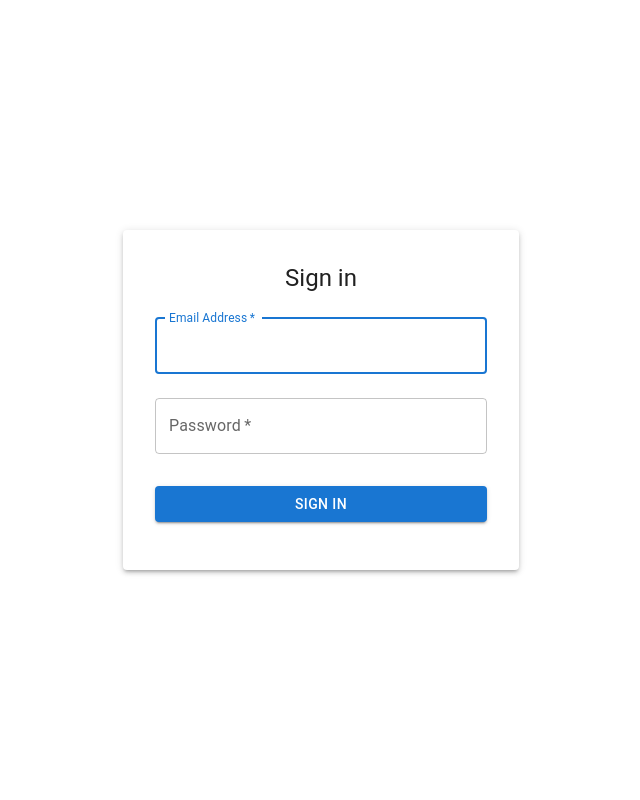
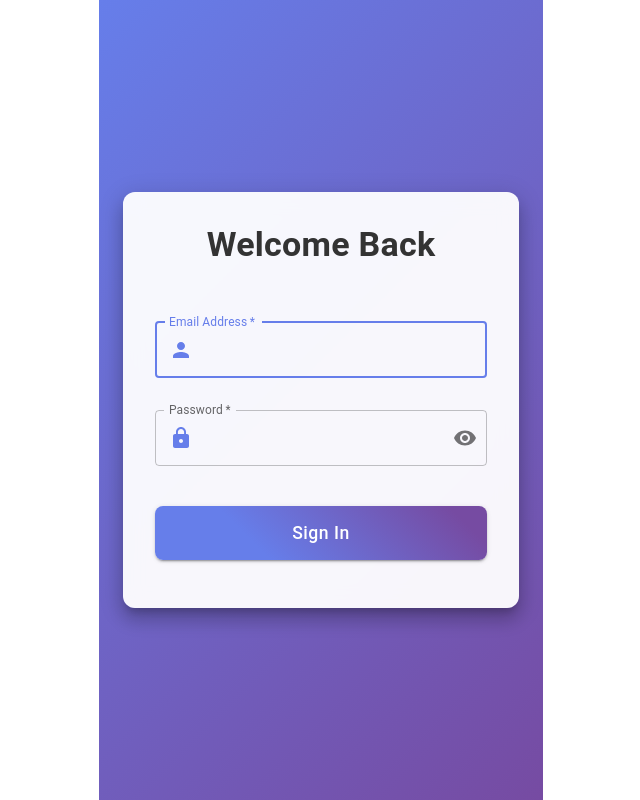
Before and after one commit to namhai18/homecare-app, a React (Vite) app: page / in a window 1280 px wide. Shown: the whole page, without its empty margins (319-959 px from the left). Built offline with nearby package versions, Linux system fonts and the light colour scheme.

Commit message:
Add modern login design and main page with tabs

```diff
--- a/src/App.tsx
+++ b/src/App.tsx
@@ -1,25 +1,37 @@
+import { useState } from 'react';
 import { Login } from './components/Login'
+import { MainPage } from './components/MainPage'
 import { CssBaseline, ThemeProvider, createTheme } from '@mui/material'
 
 const theme = createTheme({
   palette: {
     mode: 'light',
     primary: {
-      main: '#1976d2',
+      main: '#667eea',
+    },
+    secondary: {
+      main: '#764ba2',
     },
   },
 });
 
 function App() {
-  const handleLogin = (email: string, password: string) => {
-    console.log('Login successful:', { email, password: '***' });
-    // TODO: Add navigation or other post-login logic here
+  const [isLoggedIn, setIsLoggedIn] = useState(false);
+
+  const handleLogin = async (email: string, password: string) => {
+    try {
+      // TODO: Add actual authentication logic here
+      console.log('Login successful:', { email, password: '***' });
+      setIsLoggedIn(true);
+    } catch (error) {
+      console.error('Login failed:', error);
+    }
   };
 
   return (
     <ThemeProvider theme={theme}>
       <CssBaseline />
-      <Login onLogin={handleLogin} />
+      {isLoggedIn ? <MainPage /> : <Login onLogin={handleLogin} />}
     </ThemeProvider>
   )
 }
--- a/src/components/Login.tsx
+++ b/src/components/Login.tsx
@@ -7,11 +7,14 @@ import {
   Container,
   Paper,
   Alert,
+  InputAdornment,
+  IconButton,
 } from '@mui/material';
+import { Person, Lock, Visibility, VisibilityOff } from '@mui/icons-material';
 import { supabase } from '../lib/supabase';
 
 interface LoginProps {
-  onLogin: (username: string, password: string) => void;
+  onLogin: (email: string, password: string) => void;
 }
 
 export const Login = ({ onLogin }: LoginProps) => {
@@ -19,6 +22,7 @@ export const Login = ({ onLogin }: LoginProps) => {
   const [password, setPassword] = useState('');
   const [error, setError] = useState('');
   const [loading, setLoading] = useState(false);
+  const [showPassword, setShowPassword] = useState(false);
 
   const handleSubmit = async (event: React.FormEvent) => {
     event.preventDefault();
@@ -48,7 +52,8 @@ export const Login = ({ onLogin }: LoginProps) => {
       height: '100vh',
       display: 'flex',
       alignItems: 'center',
-      justifyContent: 'center'
+      justifyContent: 'center',
+      background: 'linear-gradient(135deg, #667eea 0%, #764ba2 100%)',
     }}>
       <Box
         sx={{
@@ -59,19 +64,30 @@ export const Login = ({ onLogin }: LoginProps) => {
         }}
       >
         <Paper
-          elevation={3}
+          elevation={12}
           sx={{
             padding: 4,
             display: 'flex',
             flexDirection: 'column',
             alignItems: 'center',
             width: '100%',
+            borderRadius: 3,
+            background: 'rgba(255, 255, 255, 0.95)',
+            backdropFilter: 'blur(10px)',
           }}
         >
-          <Typography component="h1" variant="h5">
-            Sign in
+          <Typography
+            component="h1"
+            variant="h4"
+            sx={{
+              mb: 4,
+              fontWeight: 600,
+              color: '#333',
+            }}
+          >
+            Welcome Back
           </Typography>
-          <Box component="form" onSubmit={handleSubmit} sx={{ mt: 1 }}>
+          <Box component="form" onSubmit={handleSubmit} sx={{ mt: 1, width: '100%' }}>
             {error && (
               <Alert severity="error" sx={{ mb: 2 }}>
                 {error}
@@ -88,6 +104,14 @@ export const Login = ({ onLogin }: LoginProps) => {
               autoFocus
               value={email}
               onChange={(e) => setEmail(e.target.value)}
+              InputProps={{
+                startAdornment: (
+                  <InputAdornment position="start">
+                    <Person color="primary" />
+                  </InputAdornment>
+                ),
+              }}
+              sx={{ mb: 2 }}
             />
             <TextField
               margin="normal"
@@ -95,17 +119,46 @@ export const Login = ({ onLogin }: LoginProps) => {
               fullWidth
               name="password"
               label="Password"
-              type="password"
+              type={showPassword ? 'text' : 'password'}
               id="password"
               autoComplete="current-password"
               value={password}
               onChange={(e) => setPassword(e.target.value)}
+              InputProps={{
+                startAdornment: (
+                  <InputAdornment position="start">
+                    <Lock color="primary" />
+                  </InputAdornment>
+                ),
+                endAdornment: (
+                  <InputAdornment position="end">
+                    <IconButton
+                      aria-label="toggle password visibility"
+                      onClick={() => setShowPassword(!showPassword)}
+                      edge="end"
+                    >
+                      {showPassword ? <VisibilityOff /> : <Visibility />}
+                    </IconButton>
+                  </InputAdornment>
+                ),
+              }}
             />
             <Button
               type="submit"
               fullWidth
               variant="contained"
-              sx={{ mt: 3, mb: 2 }}
+              sx={{
+                mt: 4,
+                mb: 2,
+                py: 1.5,
+                fontSize: '1.1rem',
+                borderRadius: 2,
+                textTransform: 'none',
+                background: 'linear-gradient(45deg, #667eea 30%, #764ba2 90%)',
+                '&:hover': {
+                  background: 'linear-gradient(45deg, #764ba2 30%, #667eea 90%)',
+                },
+              }}
               disabled={loading}
             >
               {loading ? 'Signing in...' : 'Sign In'}
--- /dev/null
+++ b/src/components/MainPage.tsx
@@ -0,0 +1,91 @@
+import { Box, Tab, Tabs, AppBar, Toolbar, Typography, IconButton } from '@mui/material';
+import { useState } from 'react';
+import LogoutIcon from '@mui/icons-material/Logout';
+
+interface TabPanelProps {
+  children?: React.ReactNode;
+  index: number;
+  value: number;
+}
+
+function CustomTabPanel(props: TabPanelProps) {
+  const { children, value, index, ...other } = props;
+
+  return (
+    <div
+      role="tabpanel"
+      hidden={value !== index}
+      id={`tabpanel-${index}`}
+      aria-labelledby={`tab-${index}`}
+      {...other}
+    >
+      {value === index && (
+        <Box sx={{ p: 3 }}>
+          {children}
+        </Box>
+      )}
+    </div>
+  );
+}
+
+export const MainPage = () => {
+  const [value, setValue] = useState(0);
+
+  const handleChange = (_event: React.SyntheticEvent, newValue: number) => {
+    setValue(newValue);
+  };
+
+  const handleLogout = () => {
+    // TODO: Implement logout functionality
+    console.log('Logging out...');
+  };
+
+  return (
+    <Box sx={{ flexGrow: 1 }}>
+      <AppBar position="static">
+        <Toolbar>
+          <Typography variant="h6" component="div" sx={{ flexGrow: 1 }}>
+            HomeCare
+          </Typography>
+          <IconButton
+            size="large"
+            edge="end"
+            color="inherit"
+            onClick={handleLogout}
+            aria-label="logout"
+          >
+            <LogoutIcon />
+          </IconButton>
+        </Toolbar>
+        <Tabs
+          value={value}
+          onChange={handleChange}
+          aria-label="main tabs"
+          centered
+          sx={{
+            '& .MuiTab-root': {
+              color: 'rgba(255, 255, 255, 0.7)',
+              '&.Mui-selected': {
+                color: '#ffffff',
+              },
+            },
+          }}
+        >
+          <Tab label="Tab 1" />
+          <Tab label="Tab 2" />
+        </Tabs>
+      </AppBar>
+
+      <CustomTabPanel value={value} index={0}>
+        <Typography variant="h5" gutterBottom>
+          Tab 1 Content
+        </Typography>
+      </CustomTabPanel>
+      <CustomTabPanel value={value} index={1}>
+        <Typography variant="h5" gutterBottom>
+          Tab 2 Content
+        </Typography>
+      </CustomTabPanel>
+    </Box>
+  );
+};
```
